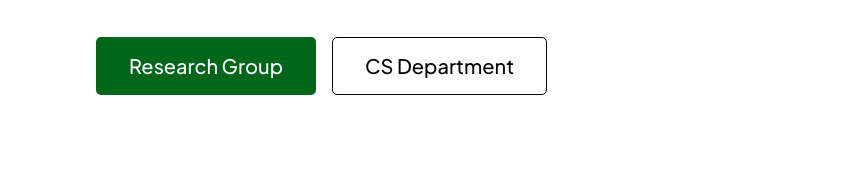
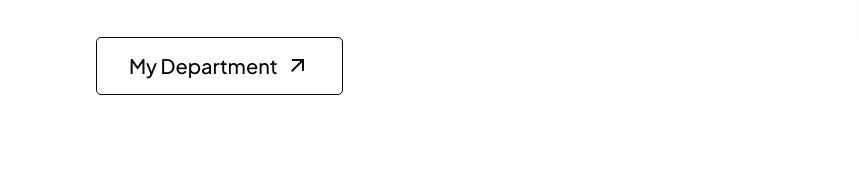
Before and after one commit to FungalCode/sokolova-ana, an Eleventy site: page src/index.html in a window 1280 px wide. Shown: the part 631-800 px from the top of the page, 0-859 px from the left. Built offline with nearby package versions, Linux system fonts and the light colour scheme; Eleventy itself is replaced by a stand-in of ours; files that its build step writes are made by us from their sources; a web font is replaced by a local one.

Commit message:
Commented research group button out, added out-arrow

```diff
--- a/src/css/base.css
+++ b/src/css/base.css
@@ -102,3 +102,9 @@
   transform: translateY(-2px);
   box-shadow: 0 6px 14px rgba(0, 0, 0, 0.08);
 }
+
+.btn-icon {
+  display: flex;
+  gap: .5rem;
+  align-items: center;
+}
--- a/src/index.html
+++ b/src/index.html
@@ -36,8 +36,8 @@
     </div>
 
     <div class="hero-actions">
-      <a class="btn btn-primary" href="">Research Group</a>
-      <a class="btn btn-secondary" href="https://www.plus.ac.at/computer-science/?lang=en">CS Department</a>
+      <!--a class="btn btn-primary" href="">Research Group</a>-->
+      <a class="btn btn-secondary btn-icon" href="https://www.plus.ac.at/computer-science/?lang=en">My Department <img src="assets/arrow-out.svg" alt=""></a>
     </div>
   </div>
 
```
Also changed, not shown: src/assets/arrow-out.svg (added).
